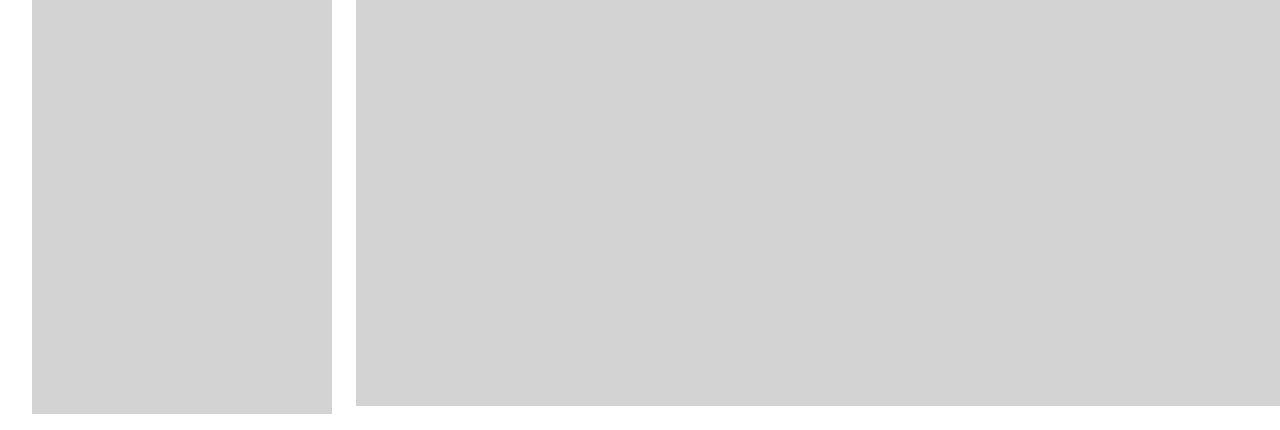
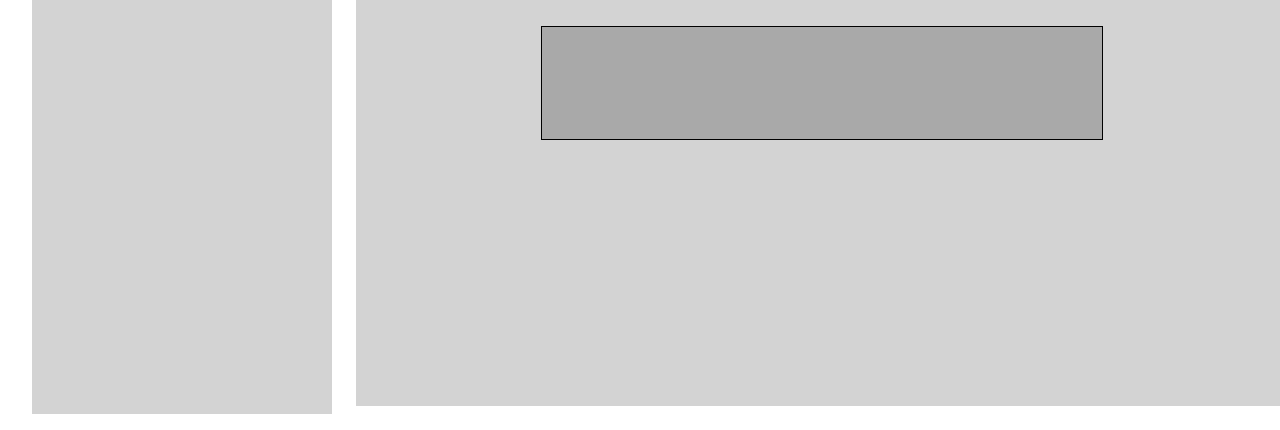
Before and after one commit to zevstar/Dashboard, a plain HTML site: page index.html in a window 1280 px wide. Shown: the part 386-816 px from the top of the page. Drawn offline with nearby package versions, Linux system fonts and the light colour scheme.

Commit message:
fixed dark gray box

```diff
--- a/app.js
+++ b/app.js
@@ -38,6 +38,7 @@ class Boxes extends React.Component{
                 <div class="fallenRectOuter">
                     <h2>Website Visitors</h2> <h1>821</h1>
                 <div class="fallenRectInner"></div>
+
                 </div>
                     </div>
             </div>
--- a/style.css
+++ b/style.css
@@ -41,10 +41,11 @@ div {
 
 .fallenRectInner {
     background-color: darkgray;
-    /* height: 27em;
-    width: 35em; */
+    height: 7em;
+    width: 35em;
     align-self: center;
     margin-bottom: 3em;
+    border: 1px solid black;
 
 }
 
```
